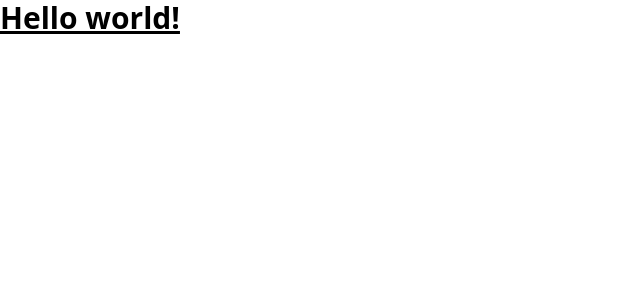
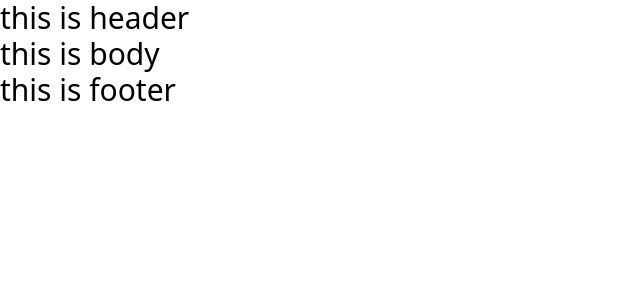
Before and after one commit to dfegarido/portfolio, a React (Create React App) app: page / in a window 1280 px wide. Shown: the top 300 px of the page, without its empty margins (0-640 px from the left). Built offline with nearby package versions, Linux system fonts and the light colour scheme.

Commit message:
Add core components and tree folders

```diff
--- a/src/App.css
+++ /dev/null
@@ -1,38 +0,0 @@
-.App {
-  text-align: center;
-}
-
-.App-logo {
-  height: 40vmin;
-  pointer-events: none;
-}
-
-@media (prefers-reduced-motion: no-preference) {
-  .App-logo {
-    animation: App-logo-spin infinite 20s linear;
-  }
-}
-
-.App-header {
-  background-color: #282c34;
-  min-height: 100vh;
-  display: flex;
-  flex-direction: column;
-  align-items: center;
-  justify-content: center;
-  font-size: calc(10px + 2vmin);
-  color: white;
-}
-
-.App-link {
-  color: #61dafb;
-}
-
-@keyframes App-logo-spin {
-  from {
-    transform: rotate(0deg);
-  }
-  to {
-    transform: rotate(360deg);
-  }
-}
--- a/src/App.js
+++ /dev/null
@@ -1,12 +0,0 @@
-import logo from './logo.svg';
-import './App.css';
-
-function App() {
-  return (
-    <h1 className="text-3xl font-bold underline">
-      Hello world!
-    </h1>
-  );
-}
-
-export default App;
--- a/src/index.js
+++ b/src/index.js
@@ -1,12 +1,12 @@
 import React from 'react';
 import ReactDOM from 'react-dom';
 import './index.css';
-import App from './App';
+import Default from './layout/Default';
 
 
 ReactDOM.render(
   <React.StrictMode>
-    <App />
+    <Default />
   </React.StrictMode>,
   document.getElementById('root')
 );
--- /dev/null
+++ b/src/layout/Body.jsx
@@ -0,0 +1,9 @@
+const Body = () => {
+    return (
+        <div>
+            <h1 className="text-3xl">this is body</h1>
+        </div>
+    )
+}
+
+export default Body;
--- /dev/null
+++ b/src/layout/Default.jsx
@@ -0,0 +1,15 @@
+import Header from './Header';
+import Body from './Body';
+import Footer from './Footer';
+
+const Default = () => {
+    return (
+      <div>
+          <Header />
+          <Body />
+          <Footer />
+      </div>
+    );
+}
+
+export default Default
--- /dev/null
+++ b/src/layout/Footer.jsx
@@ -0,0 +1,9 @@
+const Footer = () => {
+    return (
+        <div>
+            <h1 className="text-3xl">this is footer</h1>
+        </div>
+    );
+}
+
+export default Footer;
--- /dev/null
+++ b/src/layout/Header.jsx
@@ -0,0 +1,9 @@
+const Header = () => {
+    return (
+        <div>
+            <h1 className="text-3xl">this is header</h1>
+        </div>
+    )
+}
+
+export default Header;
```
Also changed, not shown: 2 other files (tests, documents, lock files or other folders).
